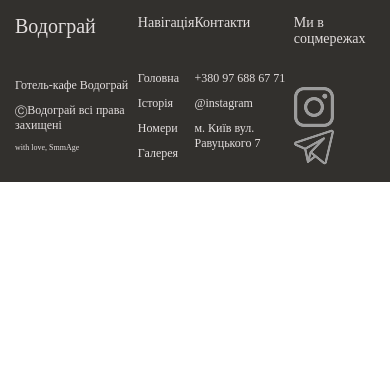
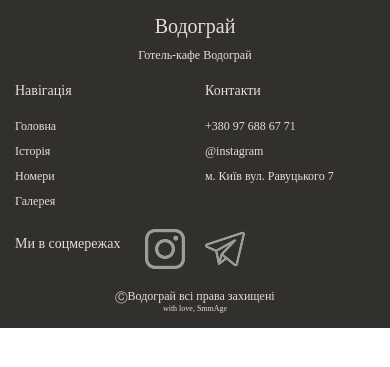
Before and after one commit to PaulStefanyshyn/vodogray, a Flask app: template templates/footer.html in a window 390 px wide. Shown: the top 367 px of the page. Run offline with Flask 3, Linux system fonts and the light colour scheme; the template is opened without the code that fills it, so the values that code supplies are empty.

Commit message:
final vodogray

```diff
--- a/app.py
+++ b/app.py
@@ -11,5 +11,6 @@ def index():
 
 if __name__ == "__main__":
     app.run(
-        debug=True
+        debug=True,
+        host='192.168.0.106'
     )
--- a/static/style/base.css
+++ b/static/style/base.css
@@ -1,3 +1,7 @@
+html{
+      scroll-behavior: smooth;
+}
+
 body{
     margin: 0;
     padding: 0;
--- a/static/style/footer.css
+++ b/static/style/footer.css
@@ -1,4 +1,4 @@
-footer{
+footer {
     display: flex;
     flex-direction: row;
     justify-content: space-around;
@@ -9,7 +9,7 @@ footer{
     padding: 15px;
 }
 
-footer section{
+footer section {
     display: flex;
     flex-direction: column;
     justify-content: center;
@@ -18,7 +18,7 @@ footer section{
     gap: 10px;
 }
 
-footer section h1{
+footer section h1 {
     font-size: 14px;
     font-family: 'Montserrat';
     font-weight: 400;
@@ -27,18 +27,84 @@ footer section h1{
     margin-bottom: 30px;
 }
 
-footer section:nth-child(1) h1{
+footer section:nth-child(1) h1 {
     font-size: 20px;
     font-family: 'Gabriela';
 }
 
 footer section p,
-footer section a{
+footer section a {
     font-size: 12px;
     font-family: 'Montserrat';
     color: #E3DEDE;
 }
 
-footer .info a{
+footer .info a {
     font-size: 8px;
 }
+
+@media (max-width: 768px) {
+    footer {
+
+        display: grid;
+
+        grid-template-columns: 1fr 1fr;
+
+        grid-template-areas:
+            "title title"
+            "map contacts"
+            "social social"
+            "text text";
+
+        gap: 20px;
+
+    }
+
+    footer section h1 {
+
+        margin-bottom: 10px;
+    }
+
+    footer .info {
+        display: contents;
+    }
+
+    footer .foter-title,
+    footer .footer-smm{
+        display: flex;
+        flex-direction: column;
+        justify-content: center;
+        align-items: center;
+    }
+
+    footer .info .foter-title {
+        grid-area: title;
+    }
+
+    footer .map {
+        grid-area: map;
+    }
+
+    footer .footer_contacts {
+        grid-area: contacts;
+    }
+
+    footer .socialmedia {
+        grid-area: social;
+        flex-direction: row;
+        justify-content: flex-start;
+        align-items: center;
+
+        gap: 25px;
+    }
+
+    footer .socialmedia .media {
+        display: flex;
+        flex-direction: row;
+        gap: 20px;
+    }
+
+    footer .info .footer-smm {
+        grid-area: text;
+    }
+}
--- a/templates/footer.html
+++ b/templates/footer.html
@@ -4,10 +4,15 @@
 </head>
 <footer>
     <section class="info">
-        <h1>Водограй</h1>
-        <p>Готель-кафе Водограй</p>
-        <p>ⒸВодограй всі права захищені</p>
-        <a>with love, SmmAge</a>
+        <div class="foter-title">
+            <h1>Водограй</h1>
+            <p>Готель-кафе Водограй</p>
+        </div>
+
+        <div class="footer-smm">
+            <p>ⒸВодограй всі права захищені</p>
+            <a>with love, SmmAge</a>
+        </div>
     </section>
 
     <section class="map">
@@ -16,7 +21,7 @@
         <a href="#home">Головна</a>
         <a href="#history">Історія</a>
         <a href="#rooms">Номери</a>
-        <a href="#slideshow">Галерея</a>
+        <a href="#history">Галерея</a>
     </section>
 
     <section class="footer_contacts">
```
Also changed, not shown: static/js/nav.js (added, +57 -0 lines), static/style/header.css (+138 -5 lines), static/style/index.css (+63 -32 lines), templates/header.html (+17 -0 lines).
